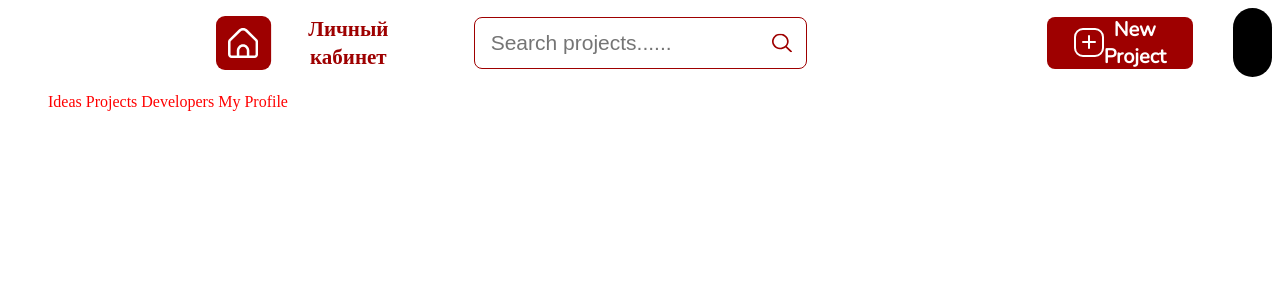
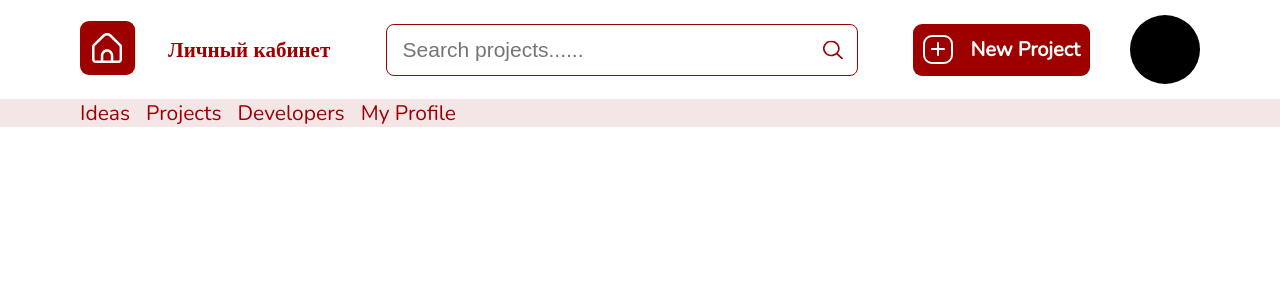
Before and after one commit to Klaksyn/test-olimp-site, a PHP site: page / in a window 1280 px wide. Shown: the top 300 px of the page. Run offline with PHP 8.4, Linux system fonts and the light colour scheme.

Commit message:
updated header

```diff
--- a/php/layouts/partials/header/header.php
+++ b/php/layouts/partials/header/header.php
@@ -5,29 +5,35 @@ require_once __DIR__ . '/Icons/Icons.php';
 ?>
 
 <div class="head">
-    <div class="block_before_search">
+   <nav>
+        <ul class="header_menu_list">
+            <li class="header_menu_items">
                 <a class="icon_home" href="">
-            <?= Icons::Home(); ?>
+                    <span class="icon_box"><?= Icons::Home(); ?></span>
+                    <span class="link_home">Личный кабинет</span>
                 </a>
-        <a class="link_home" href="">Личный кабинет</a>
-    </div>
-
+            </li>
+            <li class="header_menu_items search_item">
+                <form action="" method="GET">
                     <div class="search">
                         <input type="text" placeholder="Search projects......" name="query" />
                         <a href="" class="icon_search"><?= Icons::Search(); ?></a>
                     </div>
-
-    <div class="block_after_search">
-        <div class="btn_new_project">
-            <a href="" class="icon_add"><?= Icons::Add(); ?></a>
-            <a href="">New Project</a>
-        </div>
-
+                </form>
+            </li>
+            <li class="header_menu_items">
+                <a href="" class="btn_new_project">
+                    <span class="icon_add"><?= Icons::Add(); ?></span>
+                    <span class="text_btn-new-project">New Project</span>
+                </a>
+            </li>
+            <li class="header_menu_items">
                 <a href="" class="avatar">
-            <img src="" />
+                    <img src="" alt="" />
                 </a>
-    </div>
-
+            </li>
+        </ul>
+   </nav>
 </div>
 
 <div class="head_nav">
@@ -37,15 +43,18 @@ require_once __DIR__ . '/Icons/Icons.php';
                 <a href="" class="header_menu_link">
                    Ideas
                 </a>
-
+           </li>
+           <li class="header_menu_items">
                <a href="" class="header_menu_link">
                     Projects
                 </a>
-
+           </li>
+           <li class="header_menu_items">
                <a href="" class="header_menu_link">
                     Developers
                 </a>
-
+           </li>
+           <li class="header_menu_items">
                <a href="" class="header_menu_link">
                     My Profile
                 </a>
--- a/resources/css/profile/header.css
+++ b/resources/css/profile/header.css
@@ -8,50 +8,88 @@
 
     --text-color: #9E0000;
     --search-color: #333333;
+    --head-nav-bg: #F4E6E6;
+    --head-nav-text-color-hover: #FFCFCF;
 
     --white: #fff;
+
+    --left-for-first-elem-header: 5rem;
+}
+
+
+html, body {
+    margin: 0;
+    padding: 0;
 }
 
 * {
+    box-sizing: border-box;
     list-style-type: none;
+}
+
+/* header */
+.header_menu_list {
+    justify-content: space-between;
+    align-items: center;
+    padding: 0 var(--left-for-first-elem-header);
+    margin: 0;
+    display: flex;
+    gap: 1.5rem;
+
 }
 
 /* head */
 .head {
-    display: flex;
+    padding: 15px 0;
     text-align: center;
     align-items: center;
 }
 
+.head .header_menu_items:nth-child(3) {
+    margin-left: auto;
+}
+
+.head .header_menu_items:nth-child(2) {
+    margin-left: auto;
+}
+
 /* head - icon-home */
 .icon_home {
-    margin-left: 13rem;
+    display: inline-flex;
+    text-decoration: none;
+    align-items: center;
+    gap: 2rem;
+    white-space: nowrap;
+}
+.link_box {
+    align-items: center;
+    display: flex;
+    justify-content: center;
     width: 55px;
     height: 54px;
 }
 .link_home {
-    margin-left: 2rem;
     text-decoration: none;
     color: var(--text-color);
 
     font-weight: bold;
     font-family: var(--font-family-text);
     font-size: var(--text-size);
-}
 
-.block_before_search {
-    display: contents;
 }
 
 /* head - search */
+.search_item {
+    flex: 1;
+    max-width: 472px;
+    min-width: 200px;
+}
+
 .search {
-    margin-left: 5rem;
-    margin-right: 10rem;
-
     display: flex;
     align-items: center;
     justify-content: space-between;
-    width: 472px;
+    width: 100%;
     height: 52px;
     padding: 8px 14px;
     border: 1px solid var(--text-color);
@@ -81,36 +119,32 @@
 .icon_search svg {
     width: 20px;
     height: 20px;
-    display: block;
-}
 
-.block_after_search {
-    display: contents;
 }
 
 
 /* head - btn new project */
 .btn_new_project {
-    margin-left: 5rem;
+    margin-right: 1rem;
 
     display: flex;
 
+    text-decoration: none;
     align-items: center;
     justify-content: space-between;
 
     width: 177px;
     height: 52px;
-    padding: 3px 27px;
+    padding: 3px 10px;
 
     background-color: var(--text-color);
     color: var(--white);
 
-    border-radius: 8px;
+    border-radius: 9px;
     box-sizing: border-box;
 }
-.btn_new_project a {
+.btn_new_project span {
     color: var(--white);
-    text-decoration: none;
 
     font-size: var(--text-size-btn-new-project);
     font-family: var(--font-family-text);
@@ -122,29 +156,47 @@
 }
 
 .avatar {
+    display: flex;
     width: 70px;
     height: 69px;
     background: #000;
-    border-radius: 100px;
-    margin-left: 2.5rem;
+    border-radius: 50%;
 }
 
 
 /* head_nav */
 .head_nav {
     display: flex;
-    text-align: left;
-    align-items: left;
+    width: 100%;
+
+    background-color: var(--head-nav-bg);
+    padding-left: var(--left-for-first-elem-header);
 }
 
+.head_nav .header_menu_list {
+    padding: 0;
+    gap: 1rem;
+}
+
+.head_nav nav ul {
+    display: flex;
+    margin: 0;
+    gap: 2rem;
+}
 
 .head_nav ul li a {
-    color: red;
+    display: block;
+    color: var(--text-color);
+
     font-weight: 300;
-    font-family: serif;
+    font-size: var(--text-size);
+    font-family: var(--font-family-text);
     text-decoration: none;
+    transition: background-color 0.2s ease;
 }
 
-header a:hover {
-    /* */
+.head_nav ul li a:hover {
+    background-color: var(--head-nav-text-color-hover);
+    text-decoration: underline;
+    font-weight: 600;
 }
```
Lines whose indentation alone changed are shown as unchanged.
